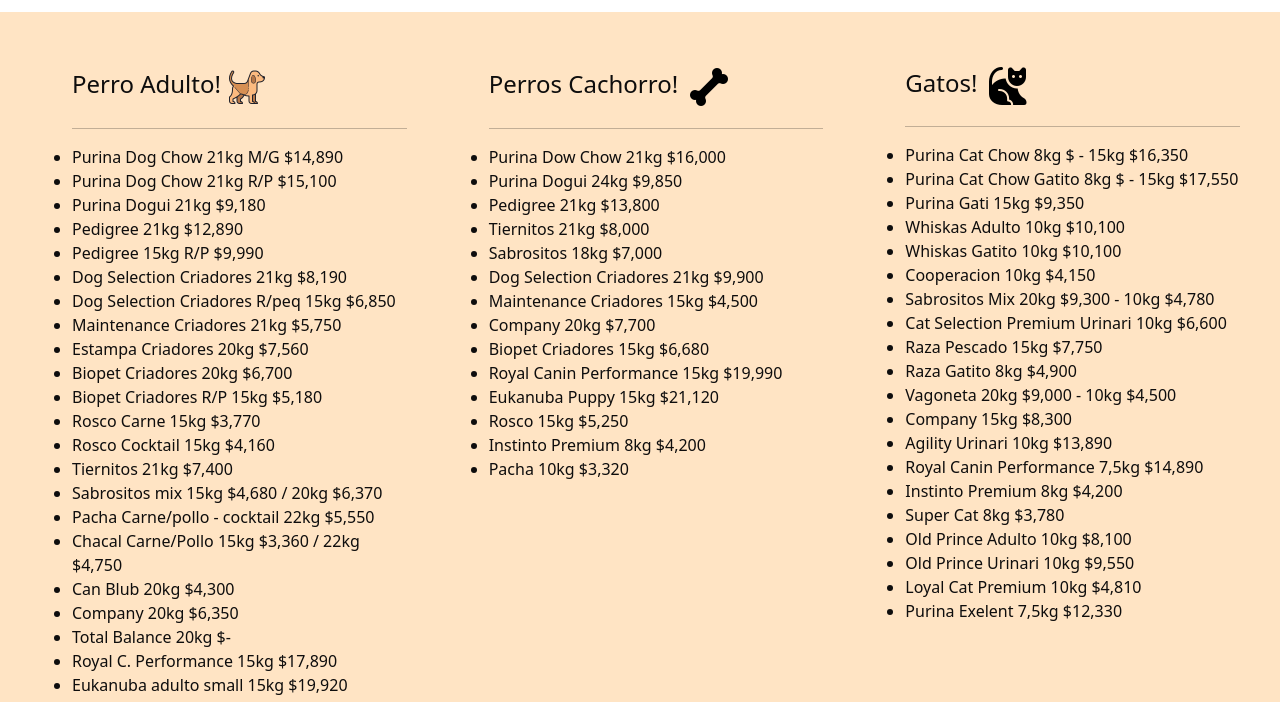
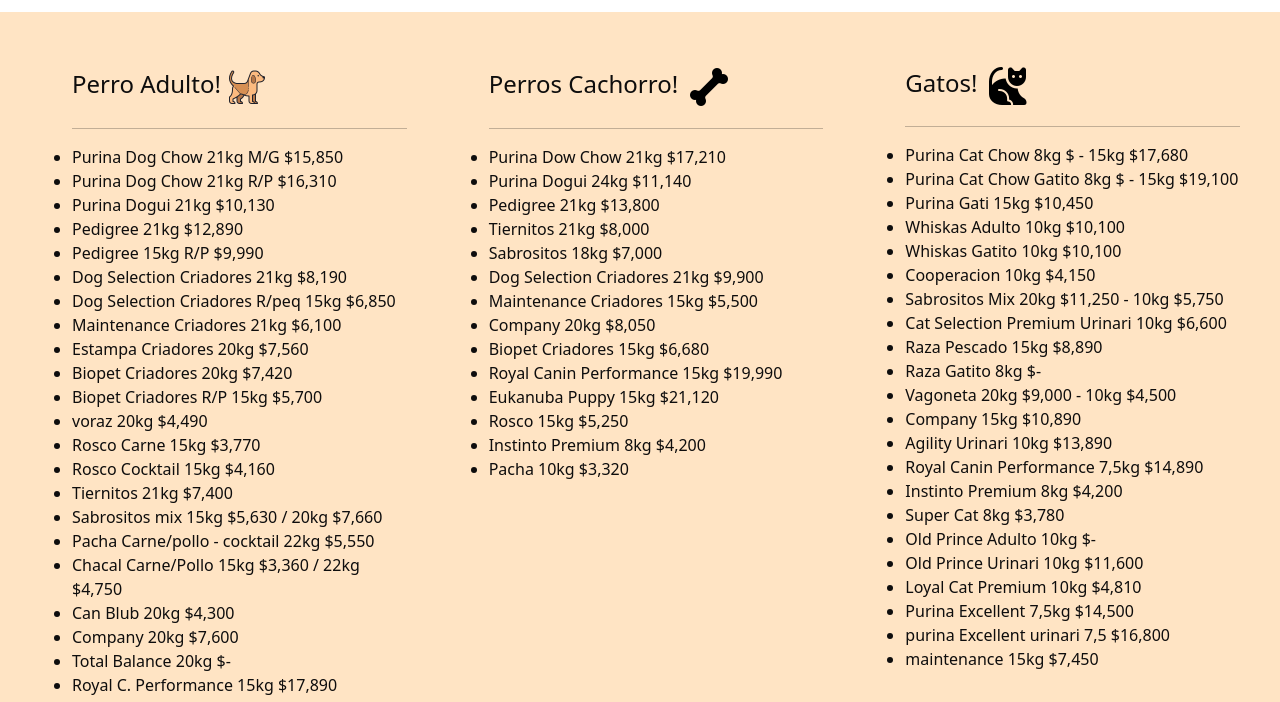
Before and after one commit to alanerut/forrajeriaab, a plain HTML site: page section/productos.html in a window 1280 px wide. Shown: the part 229-931 px from the top of the page. Drawn offline with nearby package versions, Linux system fonts and the light colour scheme; some packages are replaced by stand-ins of ours; a script that the page names is missing.

Commit message:
modificacion

```diff
--- a/section/productos.html
+++ b/section/productos.html
@@ -55,25 +55,26 @@
       <ul>
         <h4>Perro Adulto!<img src="../img/icons8-perro-50.png" alt=""></h4>
         <hr>
-        <li>Purina Dog Chow 21kg M/G $14,890</li>
-        <li>Purina Dog Chow 21kg R/P $15,100</li>
-        <li>Purina Dogui 21kg $9,180</li>
+        <li>Purina Dog Chow 21kg M/G $15,850</li>
+        <li>Purina Dog Chow 21kg R/P $16,310</li>
+        <li>Purina Dogui 21kg $10,130</li>
         <li>Pedigree 21kg $12,890</li>
         <li>Pedigree 15kg R/P $9,990</li>
         <li>Dog Selection Criadores 21kg $8,190</li>
         <li>Dog Selection Criadores R/peq 15kg $6,850</li>
-        <li>Maintenance Criadores 21kg $5,750</li>
+        <li>Maintenance Criadores 21kg $6,100</li>
         <li>Estampa Criadores 20kg $7,560</li>
-        <li>Biopet Criadores 20kg $6,700</li>
-        <li>Biopet Criadores R/P 15kg $5,180</li>
+        <li>Biopet Criadores 20kg $7,420</li>
+        <li>Biopet Criadores R/P 15kg $5,700</li>
+        <li>voraz 20kg $4,490</li>
         <li>Rosco Carne 15kg $3,770</li>
         <li>Rosco Cocktail 15kg $4,160</li>
         <li>Tiernitos 21kg $7,400</li>
-        <li>Sabrositos mix 15kg $4,680 / 20kg $6,370</li>
+        <li>Sabrositos mix 15kg $5,630 / 20kg $7,660</li>
         <li>Pacha Carne/pollo - cocktail 22kg $5,550</li>
         <li>Chacal Carne/Pollo 15kg $3,360 / 22kg $4,750</li>
         <li>Can Blub 20kg $4,300</li>
-        <li>Company 20kg $6,350</li>
+        <li>Company 20kg $7,600</li>
         <li>Total Balance 20kg $-</li>
         <li>Royal C. Performance 15kg $17,890</li>
         <li>Eukanuba adulto small 15kg $19,920</li>
@@ -84,21 +85,21 @@
         <li>Agility 20kg $-</li>
         <li>Agility R/Peq 15kg $-</li>
         <li>Nutrimeat criadores 20kg $6,500</li>
-        <li>Arroz Saborizado Gran Campeon 15kg $4,000</li>
+        <li>Arroz Saborizado Gran Campeon 15kg $5,100</li>
         <li>Fideos Saborizado Gran Campeon 10kg $1,900</li>
       </ul>
       <div>
         <ul>
           <h4>Perros Cachorro! <img src="../img/icons8-hueso-del-perro-50.png" alt=""></h4>
           <hr>
-          <li>Purina Dow Chow 21kg $16,000</li>
-          <li>Purina Dogui 24kg $9,850</li>
+          <li>Purina Dow Chow 21kg $17,210</li>
+          <li>Purina Dogui 24kg $11,140</li>
           <li>Pedigree 21kg $13,800</li>
           <li>Tiernitos 21kg $8,000</li>
           <li>Sabrositos 18kg $7,000</li>
           <li>Dog Selection Criadores 21kg $9,900</li>
-          <li>Maintenance Criadores 15kg $4,500</li>
-          <li>Company 20kg $7,700</li>
+          <li>Maintenance Criadores 15kg $5,500</li>
+          <li>Company 20kg $8,050</li>
           <li>Biopet Criadores 15kg $6,680</li>
           <li>Royal Canin Performance 15kg $19,990</li>
           <li>Eukanuba Puppy 15kg $21,120</li>
@@ -111,26 +112,28 @@
         <ul>
           <h4>Gatos! <img src="../img/icons8-gato-48-2.png" alt=""></h4>
           <hr>
-          <li>Purina Cat Chow 8kg $ - 15kg $16,350</li>
-          <li>Purina Cat Chow Gatito 8kg $ - 15kg $17,550</li>
-          <li>Purina Gati 15kg $9,350</li>
+          <li>Purina Cat Chow 8kg $ - 15kg $17,680</li>
+          <li>Purina Cat Chow Gatito 8kg $ - 15kg $19,100</li>
+          <li>Purina Gati 15kg $10,450</li>
           <li>Whiskas Adulto 10kg $10,100</li>
           <li>Whiskas Gatito 10kg $10,100</li>
           <li>Cooperacion 10kg $4,150</li>
-          <li>Sabrositos Mix 20kg $9,300 - 10kg $4,780</li>
+          <li>Sabrositos Mix 20kg $11,250 - 10kg $5,750</li>
           <li>Cat Selection Premium Urinari 10kg $6,600</li>
-          <li>Raza Pescado 15kg $7,750</li>
-          <li>Raza Gatito 8kg $4,900</li>
+          <li>Raza Pescado 15kg $8,890</li>
+          <li>Raza Gatito 8kg $-</li>
           <li>Vagoneta 20kg $9,000 - 10kg $4,500</li>
-          <li>Company 15kg $8,300</li>
+          <li>Company 15kg $10,890</li>
           <li>Agility Urinari 10kg $13,890</li>
           <li>Royal Canin Performance 7,5kg $14,890</li>
           <li>Instinto Premium 8kg $4,200</li>
           <li>Super Cat 8kg $3,780</li>
-          <li>Old Prince Adulto 10kg $8,100</li>
-          <li>Old Prince Urinari 10kg $9,550</li>
+          <li>Old Prince Adulto 10kg $-</li>
+          <li>Old Prince Urinari 10kg $11,600</li>
           <li>Loyal Cat Premium 10kg $4,810</li>
-          <li>Purina Exelent 7,5kg $12,330</li>
+          <li>Purina Excellent 7,5kg $14,500</li>
+          <li>purina Excellent urinari 7,5 $16,800</li>
+          <li>maintenance 15kg $7,450</li>
         </ul>
       </div>
     </div>
```
Also changed, not shown: section/forraje.html (+13 -13 lines).
